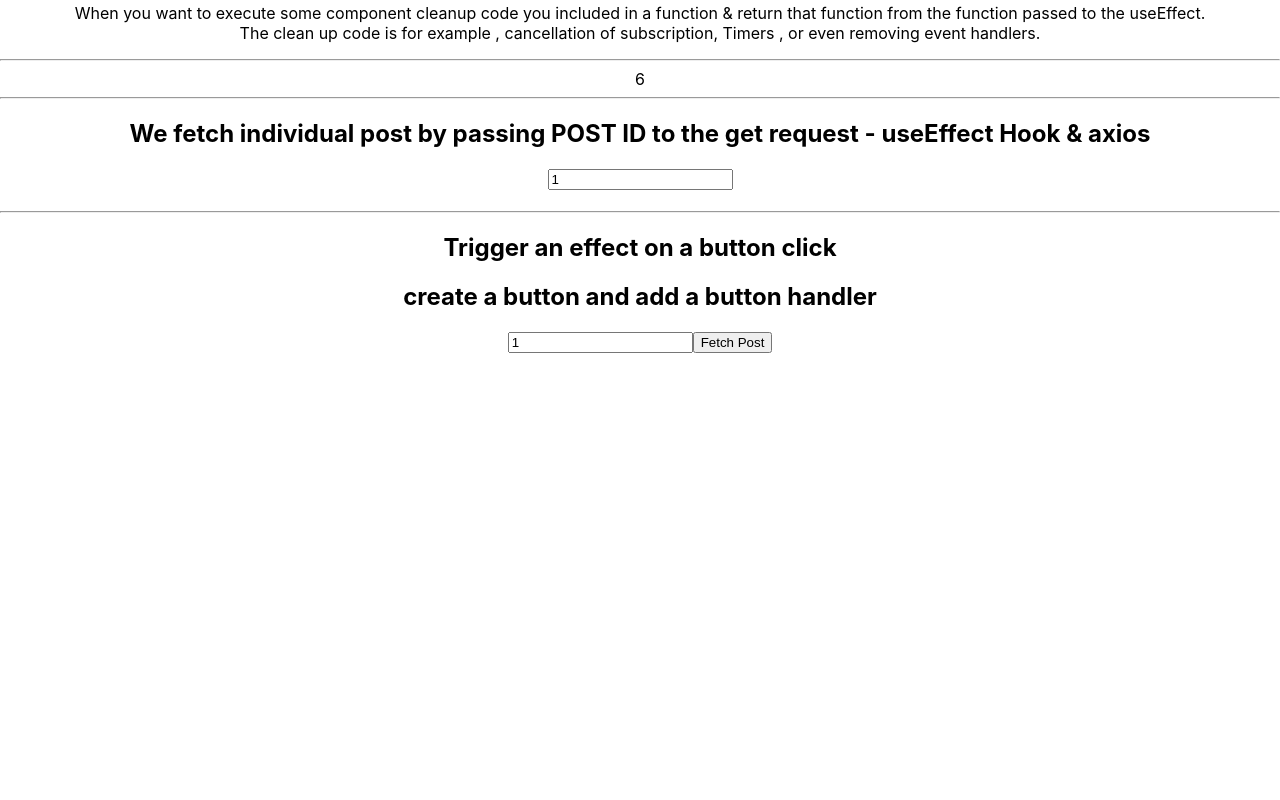
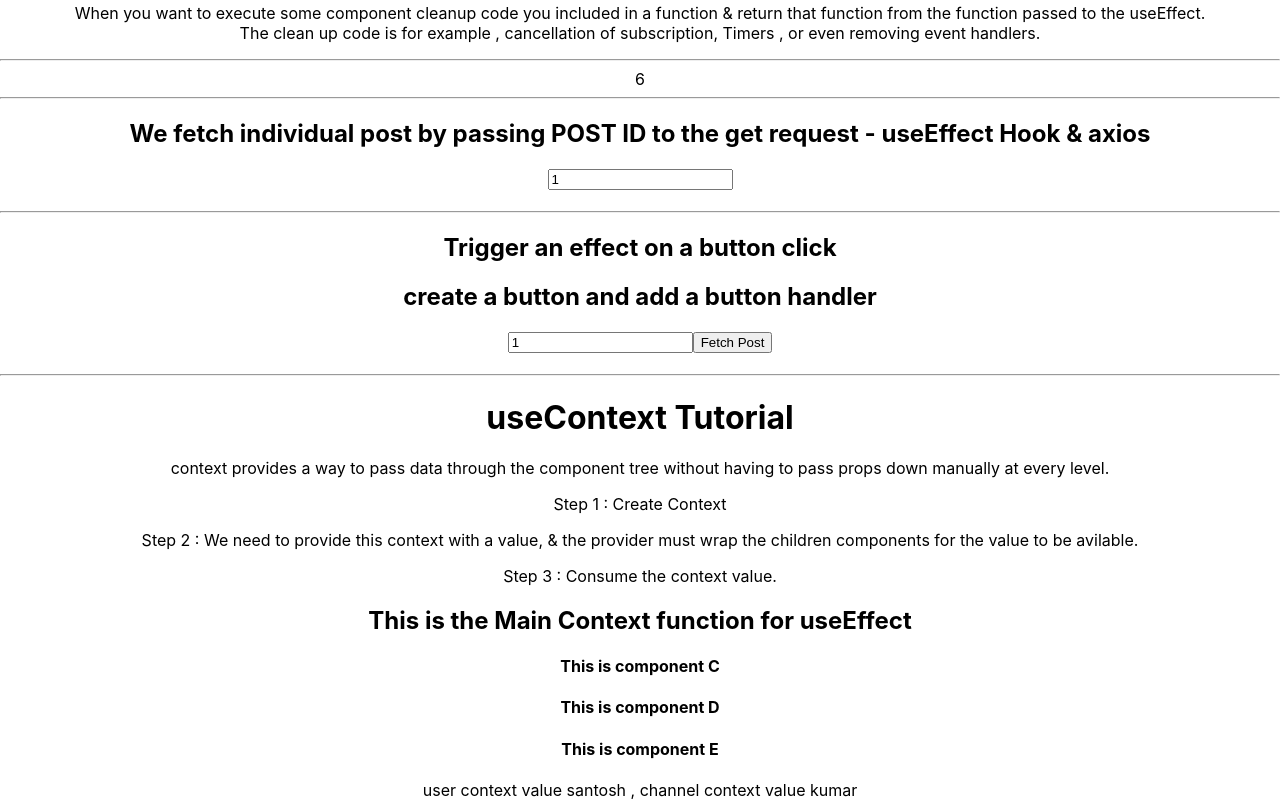
Before and after one commit to santosh-sanku/Hooks-Tutorials, a React (Create React App) app: page / in a window 1280 px wide. Shown: the part 3326-4126 px from the top of the page. Before the commit the page ends 3700 px from the top, so only its background shows below. Built offline with nearby package versions, Linux system fonts and the light colour scheme; no server answers.

Commit message:
15&16-useContext

```diff
--- a/src/App.js
+++ b/src/App.js
@@ -1,4 +1,5 @@
 import "./App.css";
+import MainContext from "./components/contextExamples/MainContext";
 import DataFetchingById from "./components/effectExample/DataFetchingById";
 import DataFetchingByIdButton from "./components/effectExample/DataFetchingByIdButton";
 import EffectCounterOne from "./components/effectExample/EffectCounterOne";
@@ -29,6 +30,8 @@ function App() {
       <DataFetchingById />
       <hr />
       <DataFetchingByIdButton />
+      <hr />
+      <MainContext />
     </div>
   );
 }
--- /dev/null
+++ b/src/components/contextExamples/ComponentC.jsx
@@ -0,0 +1,13 @@
+import React from "react";
+import ComponentD from "./ComponentD";
+
+const ComponentC = () => {
+  return (
+    <div>
+      <h4>This is component C</h4>
+      <ComponentD />
+    </div>
+  );
+};
+
+export default ComponentC;
--- /dev/null
+++ b/src/components/contextExamples/ComponentD.jsx
@@ -0,0 +1,13 @@
+import React from "react";
+import ComponentE from "./ComponentE";
+
+const ComponentD = () => {
+  return (
+    <div>
+      <h4>This is component D</h4>
+      <ComponentE />
+    </div>
+  );
+};
+
+export default ComponentD;
--- /dev/null
+++ b/src/components/contextExamples/ComponentE.jsx
@@ -0,0 +1,27 @@
+import React from "react";
+import { UserContext, ChannelContext } from "./MainContext";
+
+const ComponentE = () => {
+  return (
+    <div>
+      <h4>This is component E</h4>
+      <UserContext.Consumer>
+        {(user) => {
+          return (
+            <ChannelContext.Consumer>
+              {(channel) => {
+                return (
+                  <div>
+                    user context value {user} , channel context value {channel}
+                  </div>
+                );
+              }}
+            </ChannelContext.Consumer>
+          );
+        }}
+      </UserContext.Consumer>
+    </div>
+  );
+};
+
+export default ComponentE;
--- /dev/null
+++ b/src/components/contextExamples/Index.jsx
@@ -0,0 +1,21 @@
+import React from "react";
+
+function Index() {
+  return (
+    <div>
+      <h1>useContext Tutorial</h1>
+      <p>
+        context provides a way to pass data through the component tree without
+        having to pass props down manually at every level.
+      </p>
+      <p>Step 1 : Create Context</p>
+      <p>
+        Step 2 : We need to provide this context with a value, & the provider
+        must wrap the children components for the value to be avilable.
+      </p>
+      <p>Step 3 : Consume the context value.</p>
+    </div>
+  );
+}
+
+export default Index;
--- /dev/null
+++ b/src/components/contextExamples/MainContext.jsx
@@ -0,0 +1,22 @@
+import React from "react";
+import ComponentC from "./ComponentC";
+import Index from "./Index";
+
+export const UserContext = React.createContext();
+export const ChannelContext = React.createContext();
+
+const MainContext = () => {
+  return (
+    <div>
+      <Index />
+      <h2>This is the Main Context function for useEffect</h2>
+      <UserContext.Provider value={"santosh"}>
+        <ChannelContext.Provider value={"kumar"}>
+          <ComponentC />
+        </ChannelContext.Provider>
+      </UserContext.Provider>
+    </div>
+  );
+};
+
+export default MainContext;
```
